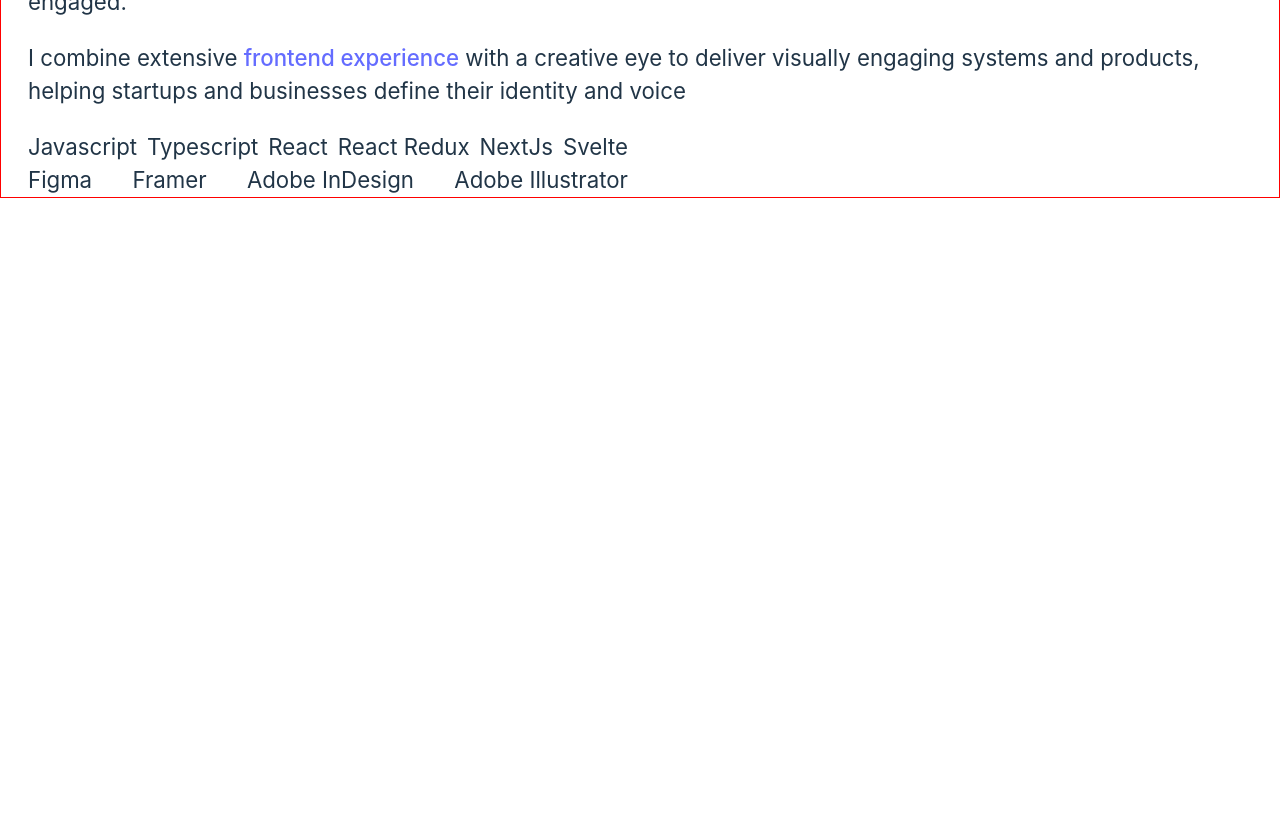
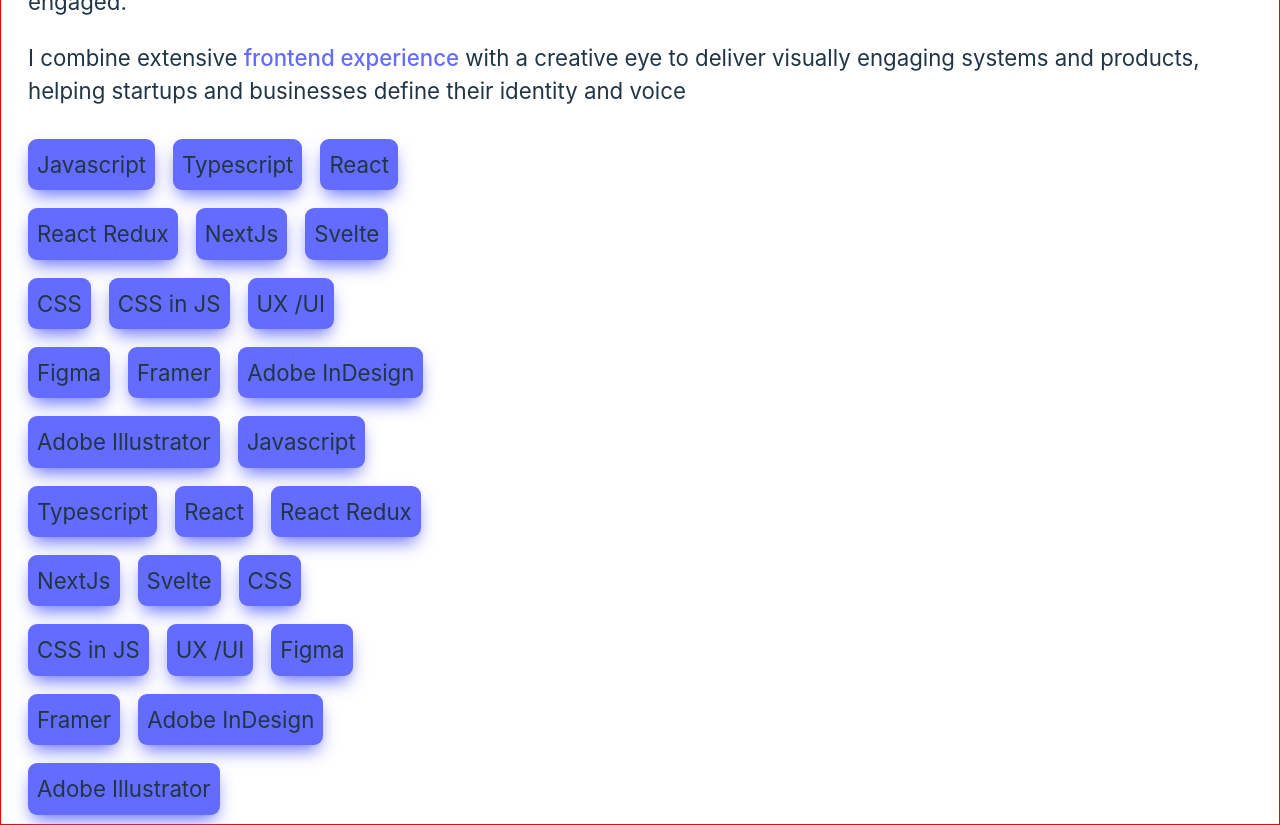
Before and after one commit to code4cake/vcard, a Svelte app: page / in a window 1280 px wide. Shown: the part 1700-2525 px from the top of the page. Before the commit the page ends 1898 px from the top, so only its background shows below. Built offline with nearby package versions, Linux system fonts and the light colour scheme.

Commit message:
WIP: Begin adding a tag list

```diff
--- a/src/App.svelte
+++ b/src/App.svelte
@@ -1,10 +1,43 @@
 <script lang="ts">
-  // import svelteLogo from './assets/svelte.svg'
-  // import viteLogo from '/vite.svg'
-  // import Counter from './lib/Counter.svelte'
-  // import Icon from '@iconify/svelte'
   import portfolioPhoto from './assets/portfolio-design.jpeg'
-  import DribbleIcon from './assets/dribble-icon.svg';
+  // import Scroller from './lib/Scroller.svelte';
+
+  import { onMount } from 'svelte';
+
+  let scrollers;
+
+  onMount(() => {
+    scrollers = document.querySelectorAll(".scroller");
+    console.log(scrollers);
+
+    if (!window.matchMedia("(prefers-reduced-motion: reduce)").matches) {
+      addAnimation();
+    }
+  });
+
+
+function addAnimation() {
+  console.log('Im here inside addAnimation')
+  scrollers.forEach((scroller) => {
+    // add data-animated="true" to every `.scroller` on the page
+    scroller.setAttribute("data-animated", true);
+
+    // console.log(scroller, 'scroller');
+
+    // Make an array from the elements within `.scroller-inner`
+    const scrollerInner = scroller.querySelector(".scroller__inner");
+    const scrollerContent = Array.from(scrollerInner.children);
+
+    // For each item in the array, clone it
+    // add aria-hidden to it
+    // add it into the `.scroller-inner`
+    scrollerContent.forEach((item) => {
+      const duplicatedItem = item.cloneNode(true);
+      duplicatedItem.setAttribute("aria-hidden", true);
+      scrollerInner.appendChild(duplicatedItem);
+    });
+  });
+}
 </script>
 
 <header>
@@ -41,61 +74,22 @@
 
 
     <article class="scroller">
-      <ul class="list-tech">
-        <li class='list-tech__item'>Javascript</li>
-        <li class='list-tech__item'>Typescript</li>
-        <li class='list-tech__item'>React</li>
-        <li class='list-tech__item'>React Redux</li>
-        <li class='list-tech__item'>NextJs</li>
-        <li class='list-tech__item'>Svelte</li>
-        <li class='list-tech__item'>Figma</li>
-        <li class='list-tech__item'>Framer</li>
-        <li class='list-tech__item'>Adobe InDesign</li>
-        <li class='list-tech__item'>Adobe Illustrator</li>
+      <ul class="tag-list scroller__inner">
+        <li class='tag-list__item'>Javascript</li>
+        <li class='tag-list__item'>Typescript</li>
+        <li class='tag-list__item'>React</li>
+        <li class='tag-list__item'>React Redux</li>
+        <li class='tag-list__item'>NextJs</li>
+        <li class='tag-list__item'>Svelte</li>
+        <li class='tag-list__item'>CSS</li>
+        <li class='tag-list__item'>CSS in JS</li>
+        <li class='tag-list__item'>UX /UI</li>
+        <li class='tag-list__item'>Figma</li>
+        <li class='tag-list__item'>Framer</li>
+        <li class='tag-list__item'>Adobe InDesign</li>
+        <li class='tag-list__item'>Adobe Illustrator</li>
       </ul>
     </article>
 
   </section>
-
-
-
-  <!-- <div>
-    <a href="https://vitejs.dev" target="_blank" rel="noreferrer">
-      <img src={viteLogo} class="logo" alt="Vite Logo" />
-    </a>
-    <a href="https://svelte.dev" target="_blank" rel="noreferrer">
-      <img src={svelteLogo} class="logo svelte" alt="Svelte Logo" />
-    </a>
-  </div>
-  <h1>Vite + Svelte</h1>
-
-  <div class="card">
-    <Counter />
-  </div>
-
-  <p>
-    Check out <a href="https://github.com/sveltejs/kit#readme" target="_blank" rel="noreferrer">SvelteKit</a>, the official Svelte app framework powered by Vite!
-  </p>
-
-  <p class="read-the-docs">
-    Click on the Vite and Svelte logos to learn more
-  </p> -->
 </main>
-
-<style>
-  /* .logo {
-    height: 6em;
-    padding: 1.5em;
-    will-change: filter;
-    transition: filter 300ms;
-  }
-  .logo:hover {
-    filter: drop-shadow(0 0 2em #646cffaa);
-  }
-  .logo.svelte:hover {
-    filter: drop-shadow(0 0 2em #ff3e00aa);
-  }
-  .read-the-docs {
-    color: #888;
-  } */
-</style>
--- a/src/app.css
+++ b/src/app.css
@@ -52,6 +52,9 @@
   padding: 0 1.5rem;
 
   font-size: var(--font-base);
+
+  /* min-block-size: 100vh; */
+  place-content: center;
 }
 
 h1 {
@@ -112,15 +115,87 @@
   font-weight: 500;
 }
 
-.list-tech {
-  list-style: none;
+.tag-list {
+  /* display: flex;
+  flex-wrap: wrap;
+  justify-content: space-between; */
+
+  /* padding: 0; */
+  margin: 0;
+  padding-inline: 0;
+}
+
+.tag-list li {
+  padding: 0.5rem; /* 1rem */
+  border-radius: 0.5rem;
+  background: var(--color-primary);
+  box-shadow: 0 0.5rem 1rem -0.25rem var(--color-primary);
+}
+
+/* .scroller {
+  max-width: 600px;
+
+  outline: 3px solid lime;
+} */
+
+/* .scroller__inner {
+  padding-block: 0.5rem;
   display: flex;
   flex-wrap: wrap;
-  justify-content: space-between;
+  gap: 0.5rem;
+} */
 
-  max-width: 600px;
-  padding: 0;
+.scroller {
+  max-width: 400px;
 }
+
+.scroller__inner {
+  padding-block: 0.5rem;
+  display: flex;
+  flex-wrap: wrap;
+  gap: 1rem;
+}
+
+/* .scroller[data-animated="true"] {
+  overflow: hidden;
+  -webkit-mask: linear-gradient(
+    90deg,
+    transparent,
+    white 20%,
+    white 80%,
+    transparent
+  );
+  mask: linear-gradient(90deg, transparent, white 20%, white 80%, transparent);
+}
+
+.scroller[data-animated="true"] .scroller__inner {
+  width: max-content;
+  flex-wrap: nowrap;
+  animation: scroll var(--_animation-duration, 40s)
+    var(--_animation-direction, forwards) linear infinite;
+}
+
+.scroller[data-direction="right"] {
+  --_animation-direction: reverse;
+}
+
+.scroller[data-direction="left"] {
+  --_animation-direction: forwards;
+}
+
+.scroller[data-speed="fast"] {
+  --_animation-duration: 20s;
+}
+
+.scroller[data-speed="slow"] {
+  --_animation-duration: 60s;
+}
+
+@keyframes scroll {
+  to {
+    transform: translate(calc(-50% - 0.5rem));
+  }
+} */
 
 /* #app {
   max-width: 1280px;
--- /dev/null
+++ b/src/lib/Scroller.svelte
@@ -0,0 +1,28 @@
+<script lang='ts'>
+const scrollers = document.querySelectorAll(".scroller");
+
+// If a user hasn't opted in for reduced motion, then we add the animation
+if (!window.matchMedia("(prefers-reduced-motion: reduce)").matches) {
+  addAnimation();
+}
+
+function addAnimation() {
+  scrollers.forEach((scroller) => {
+    // add data-animated="true" to every `.scroller` on the page
+    scroller.setAttribute("data-animated", true);
+
+    // Make an array from the elements within `.scroller-inner`
+    const scrollerInner = scroller.querySelector(".scroller__inner");
+    const scrollerContent = Array.from(scrollerInner.children);
+
+    // For each item in the array, clone it
+    // add aria-hidden to it
+    // add it into the `.scroller-inner`
+    scrollerContent.forEach((item) => {
+      const duplicatedItem = item.cloneNode(true);
+      duplicatedItem.setAttribute("aria-hidden", true);
+      scrollerInner.appendChild(duplicatedItem);
+    });
+  });
+}
+</script>
```
